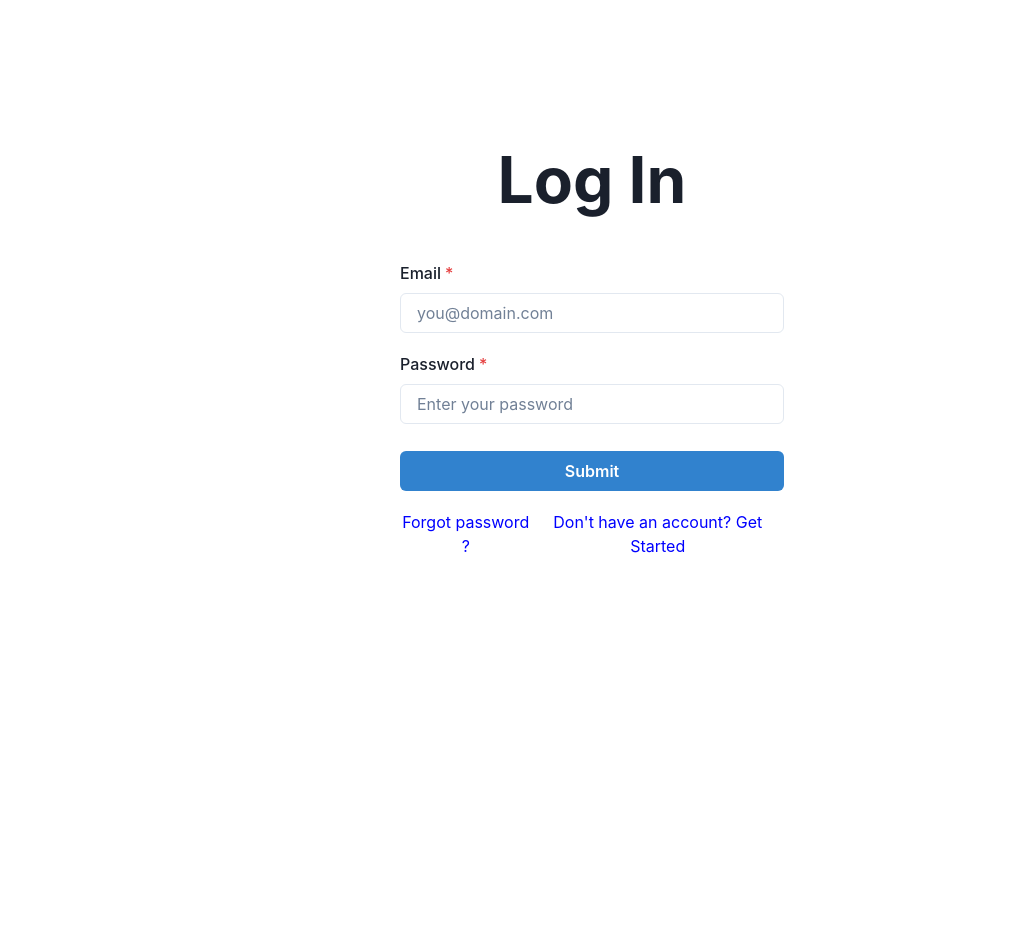
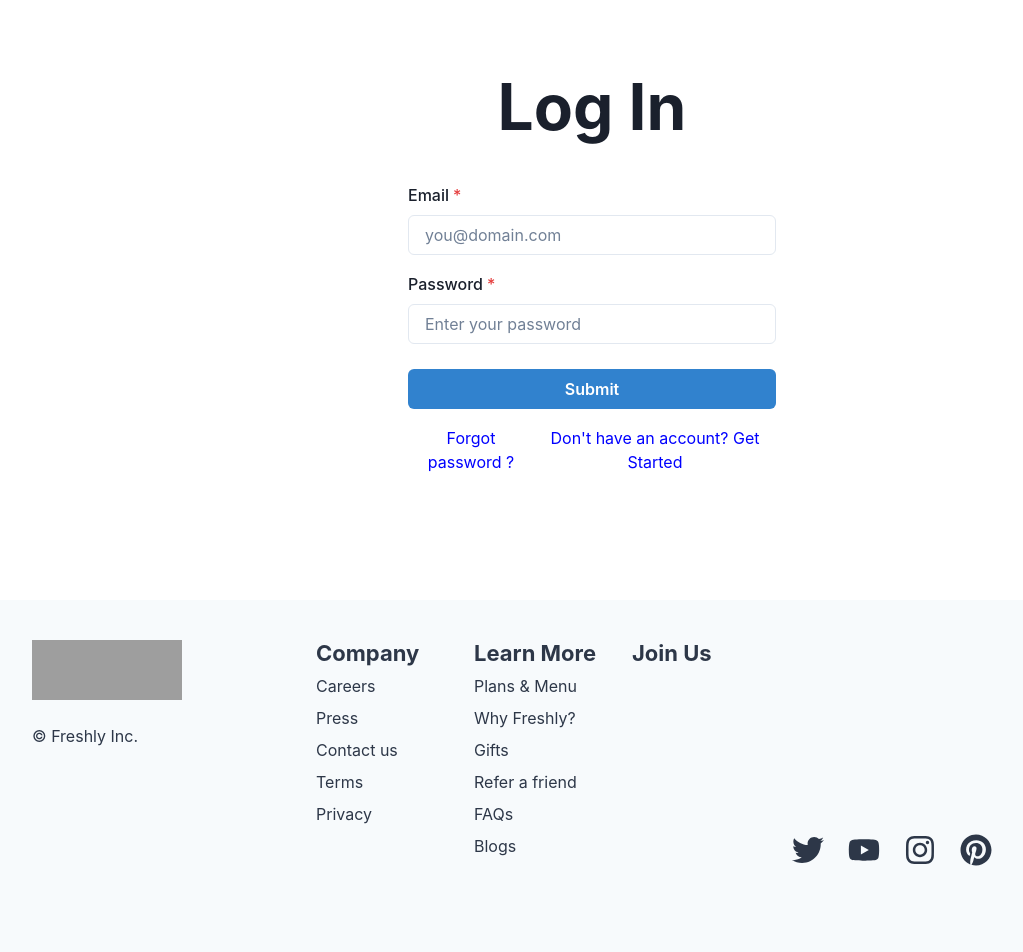
Before and after one commit to shravanpm/freshly.com-clone, a React (Create React App) app: page /login in a window 1280 px wide. Shown: the part 40-992 px from the top of the page, without its empty margins (48-1071 px from the left). Before the commit the page ends 800 px from the top, so only its background shows below. Built offline with nearby package versions, Linux system fonts and the light colour scheme; grey boxes are pictures that could not be loaded.

Commit message:
css-change

```diff
--- a/src/Pages/Authentication/Login.jsx
+++ b/src/Pages/Authentication/Login.jsx
@@ -12,6 +12,7 @@ import { Link, useNavigate } from "react-router-dom";
 import { useDispatch, useSelector } from "react-redux";
 import { login } from "../../Redux/AuthReducer/action";
 import { LOGIN_SUCCESS } from "../../Redux/AuthReducer/actionTypes";
+import { Footer } from "../../Components/Footer";
 
 export const Login = () => {
   const [email, setEmail] = useState("");
@@ -44,7 +45,8 @@ export const Login = () => {
         align="center"
         w={"30%"}
         h={"30rem"}
-        m={"10rem auto"}
+        m={"5rem auto"}
+        p={2}
         bg="whiteAlpha.900"
       >
         <Heading fontSize={"4rem"}>Log In</Heading>
@@ -91,6 +93,7 @@ export const Login = () => {
           </Flex>
         </Flex>
       </Flex>
+      <Footer/>
     </>
   );
 };
--- a/src/Pages/Authentication/SignUp.jsx
+++ b/src/Pages/Authentication/SignUp.jsx
@@ -14,6 +14,7 @@ import { useDispatch } from "react-redux";
 import { useNavigate } from "react-router-dom";
 import { Register } from "../../Redux/AuthReducer/action";
 import { REGISTER_SUCCESS } from "../../Redux/AuthReducer/actionTypes";
+import { Faq } from "../../Components/Faq";
 
 const initState = {
   name: "freshly",
@@ -115,6 +116,7 @@ export const SignUp = () => {
           </Stack>
         </SignUpBox>
       </SignUpWrapper>
+      <Faq/>
     </>
   );
 };
```
